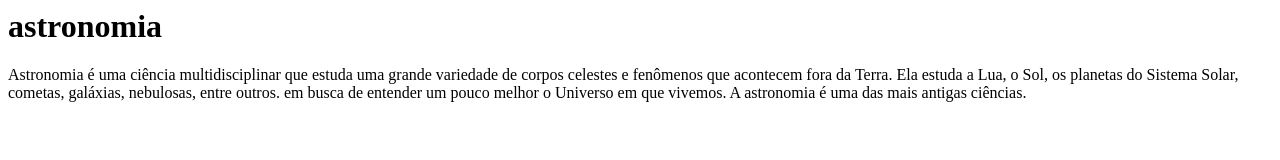
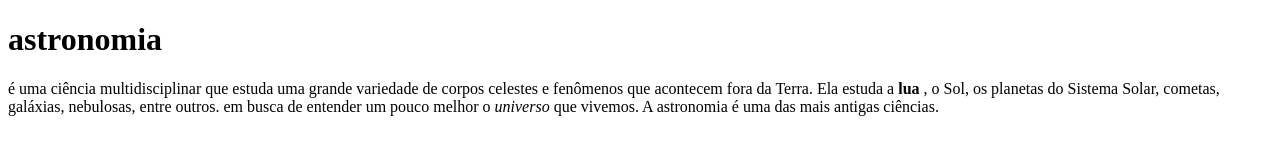
Before and after one commit to brulentz/turma-1a, a plain HTML site: page index.html in a window 1280 px wide. Drawn offline with Linux system fonts and the light colour scheme.

Commit message:
negrito e italico

```diff
--- a/index.html
+++ b/index.html
@@ -1,9 +1,13 @@
+<!DOCTYPE html>
 <html>
-  <doctype>
-  <h1> astronomia </h1>
-<p> Astronomia é uma ciência multidisciplinar que estuda uma grande variedade de corpos celestes e fenômenos que acontecem fora da Terra.
-Ela estuda a Lua, o Sol, os planetas do Sistema Solar, cometas, galáxias, nebulosas, entre outros.
-em busca de entender um pouco melhor o Universo em que vivemos.
-  A astronomia é uma das mais antigas ciências.</p>
-  </doctype>
+  <head>
+
+  </head>
+  <body>
+    <h1> astronomia </h1>
+    <p> é uma ciência multidisciplinar que estuda uma grande variedade de corpos celestes e fenômenos que acontecem fora da Terra.
+    Ela estuda a <strong> lua </strong> , o Sol, os planetas do Sistema Solar, cometas, galáxias, nebulosas, entre outros.
+    em busca de entender um pouco melhor o <em> universo </em> que vivemos.
+    A astronomia é uma das mais antigas ciências.</p>
+  </body>
 </html>
```
